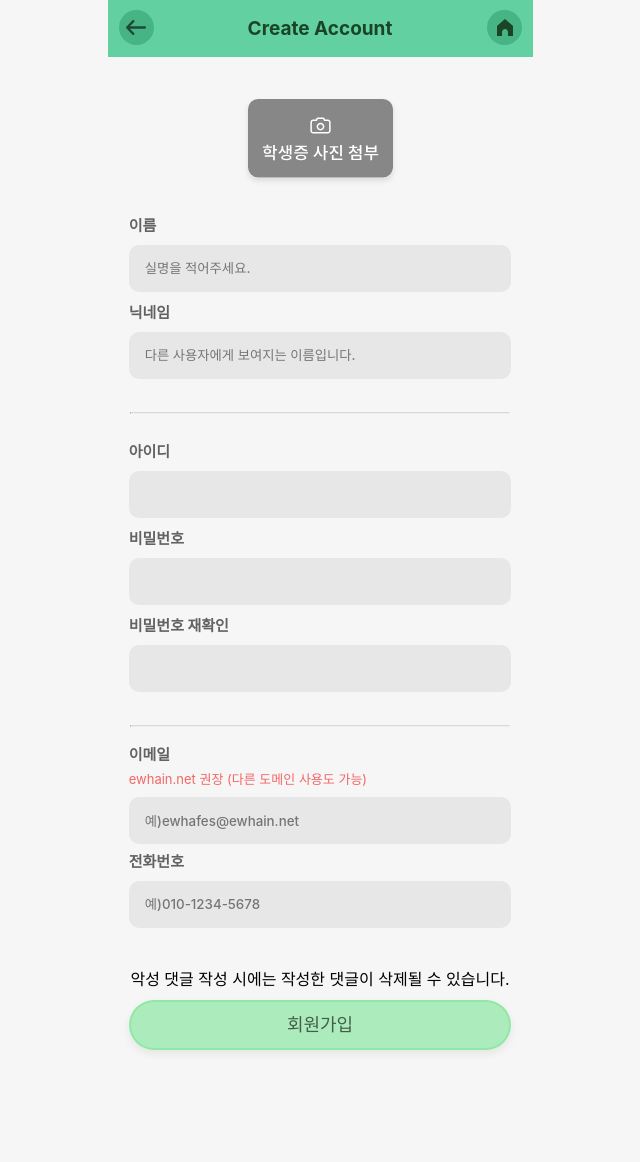
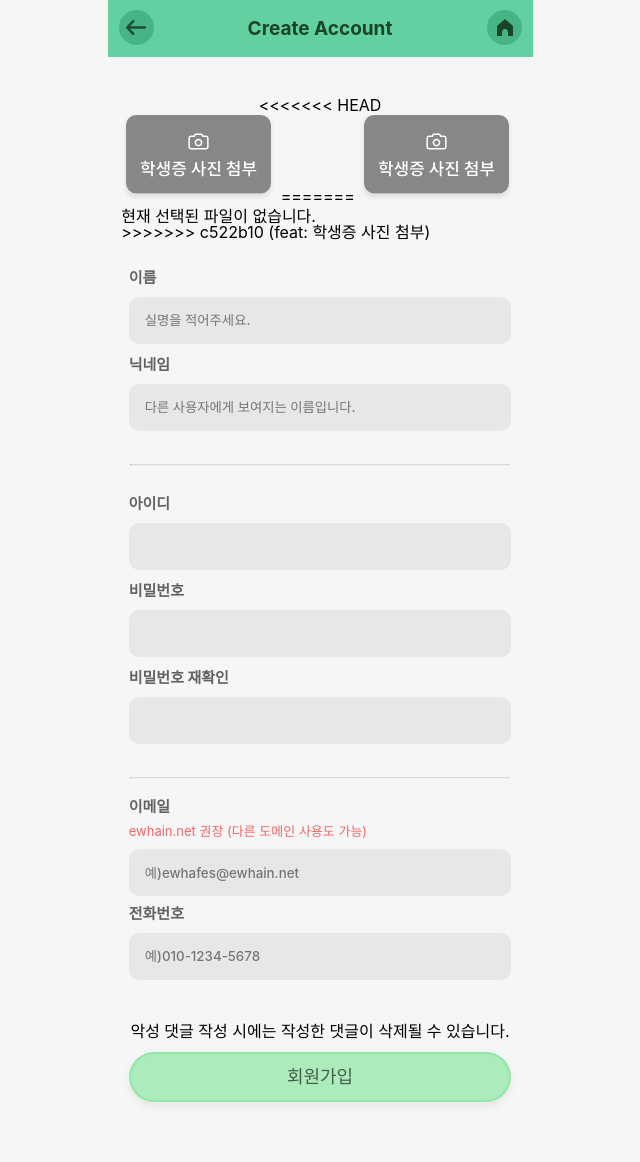
Before and after one commit to EWHA-LIKELION/9th-Ewha-festival-project, a Django app: page /account/signup/ in a window 1280 px wide. Shown: the whole page, without its empty margins (320-960 px from the left). Before the commit the page ends 1051 px from the top, so only its background shows below. Run offline with Django 3.2, Linux system fonts and the light colour scheme; some web fonts are replaced.

Commit message:
feat: 학생증 사진 첨부

```diff
--- a/static/css/auths/signup.css
+++ b/static/css/auths/signup.css
@@ -9,13 +9,12 @@
     flex-wrap: wrap;
     justify-content: center;
     margin-top: 40px;
+    flex-direction: column;
+    align-items: center;
 }
-
-.ID-img {
-    width: auto;
-    height: auto;
+.student-card{
+    width: 0;
 }
-
 .user-input-all-wrapper {
     display: flex;
     flex-wrap: wrap;
--- a/static/js/auths/signup.js
+++ b/static/js/auths/signup.js
@@ -6,6 +6,30 @@ const signupInputPW = document.getElementById("signup-pw");
 const signupInputMail = document.getElementById("signup-mail");
 const signupInputPhone = document.getElementById("signup-phone");
 
+const studentCardImg=document.getElementById("student-card");
+const preview=document.querySelector(".preview");
+studentCardImg.style.opacity=0;
+function updateImageDisplay() {
+    while(preview.firstChild) {
+      preview.removeChild(preview.firstChild);
+    }
+    const curFiles = studentCardImg.files;
+    if(curFiles.length === 0) {
+      const para = document.createElement('p');
+      para.textContent = '현재 선택된 파일이 없습니다.';
+      preview.appendChild(para);
+    }
+    else {
+      for(const file of curFiles) {
+        const para = document.createElement('p');
+        para.textContent = `${file.name}`;
+        const image = document.createElement('img');
+        image.src = URL.createObjectURL(file);
+        preview.appendChild(para);
+      }
+    }
+  }
+studentCardImg.addEventListener('change', updateImageDisplay);
 function onSignupSubmit(event){
     event.preventDefault();
     console.log("Signup Submit");
--- a/templates/auths/signup.html
+++ b/templates/auths/signup.html
@@ -33,8 +33,15 @@
       <!--홈으로 돌아가기-->
     </div>
     <div class="ID-img-wrapper">
+<<<<<<< HEAD
       <div class="ID-img">
         <img src="../../static/icons/common/student_card_image.svg" />
+=======
+      <label for="student-card"><img src="/static/icons/common/student_card_image.svg"></label>
+      <input type="file" class="student-card" id="student-card" accept="image/*">
+      <div class="preview">
+        <p>현재 선택된 파일이 없습니다.</p>
+>>>>>>> c522b10 (feat: 학생증 사진 첨부)
       </div>
     </div>
     <form id="signup-form">
```
